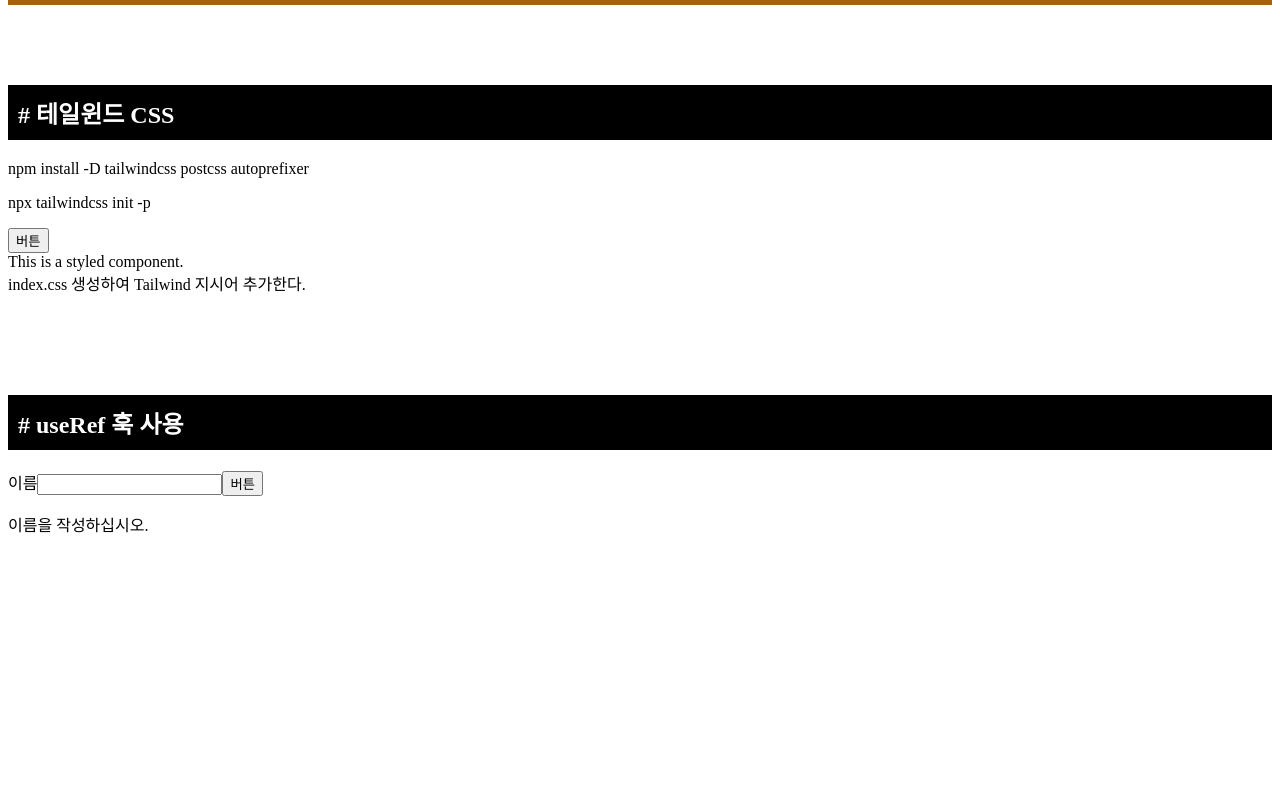
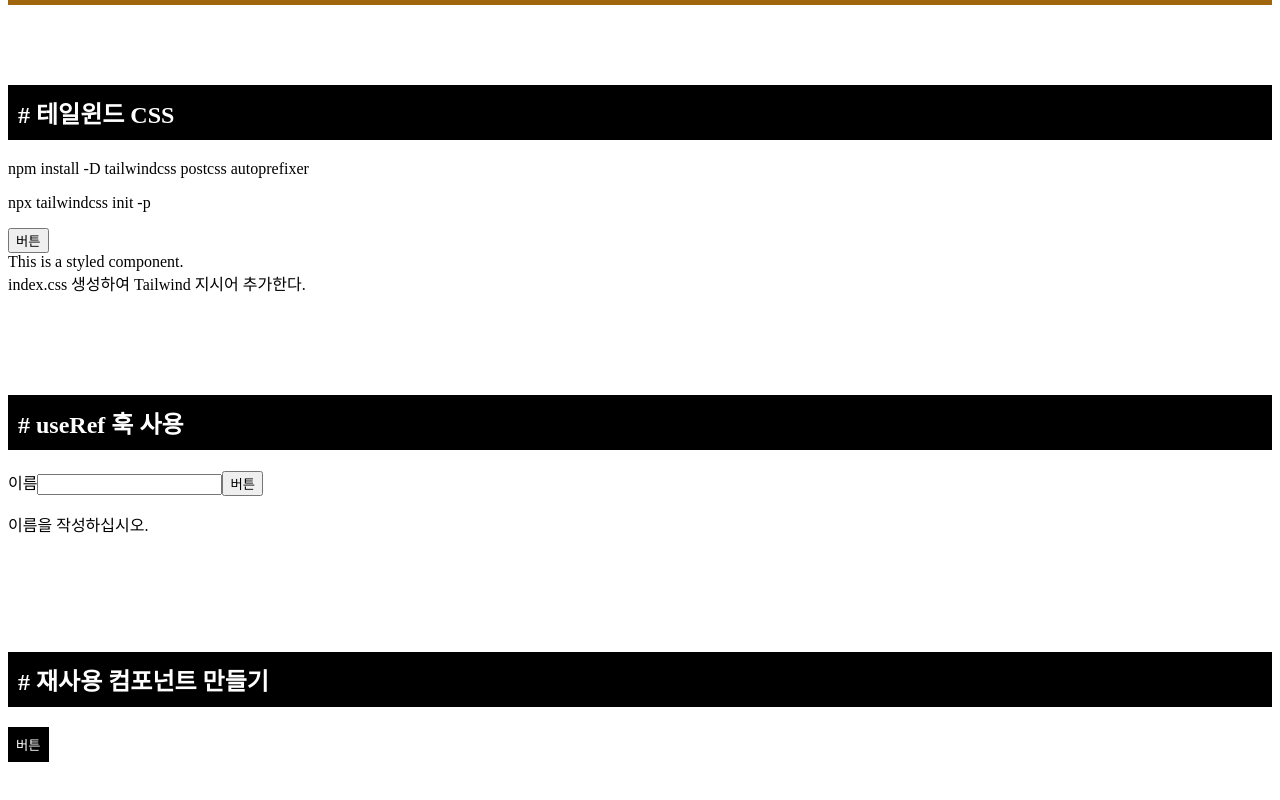
Before and after one commit to wangkodok/react-toy, a React (Vite) app: page / in a window 1280 px wide. Shown: the part 2255-3055 px from the top of the page. Before the commit the page ends 2867 px from the top, so only its background shows below. Built offline with nearby package versions, Linux system fonts and the light colour scheme.

Commit message:
재사용 컴포넌트 만들기

```diff
--- a/src/App.jsx
+++ b/src/App.jsx
@@ -11,6 +11,7 @@ import StateParentProps from "./StateParentProps";
 import StyledComponents from "./StyledComponents";
 import TailwindCSS from "./TailwindCSS";
 import UseRef from "./UseRef";
+import Project from "./Project";
 
 export default function App() {
   return (
@@ -28,6 +29,7 @@ export default function App() {
       <StyledComponents />
       <TailwindCSS />
       <UseRef />
+      <Project />
     </div>
   );
 }
--- /dev/null
+++ b/src/Project.jsx
@@ -0,0 +1,10 @@
+import Button from "./components/Button";
+
+export default function Project() {
+  return (
+    <section>
+      <h1># 재사용 컴포넌트 만들기</h1>
+      <Button>버튼</Button>
+    </section>
+  );
+}
--- /dev/null
+++ b/src/components/Button.jsx
@@ -0,0 +1,16 @@
+export default function Button({ children, ...props }) {
+  const style = {
+    // background: "none",
+    border: "none",
+    padding: "8px",
+    margin: "0",
+    backgroundColor: "#000",
+    color: "#fff",
+  };
+
+  return (
+    <button style={style} {...props}>
+      {children}
+    </button>
+  );
+}
```
